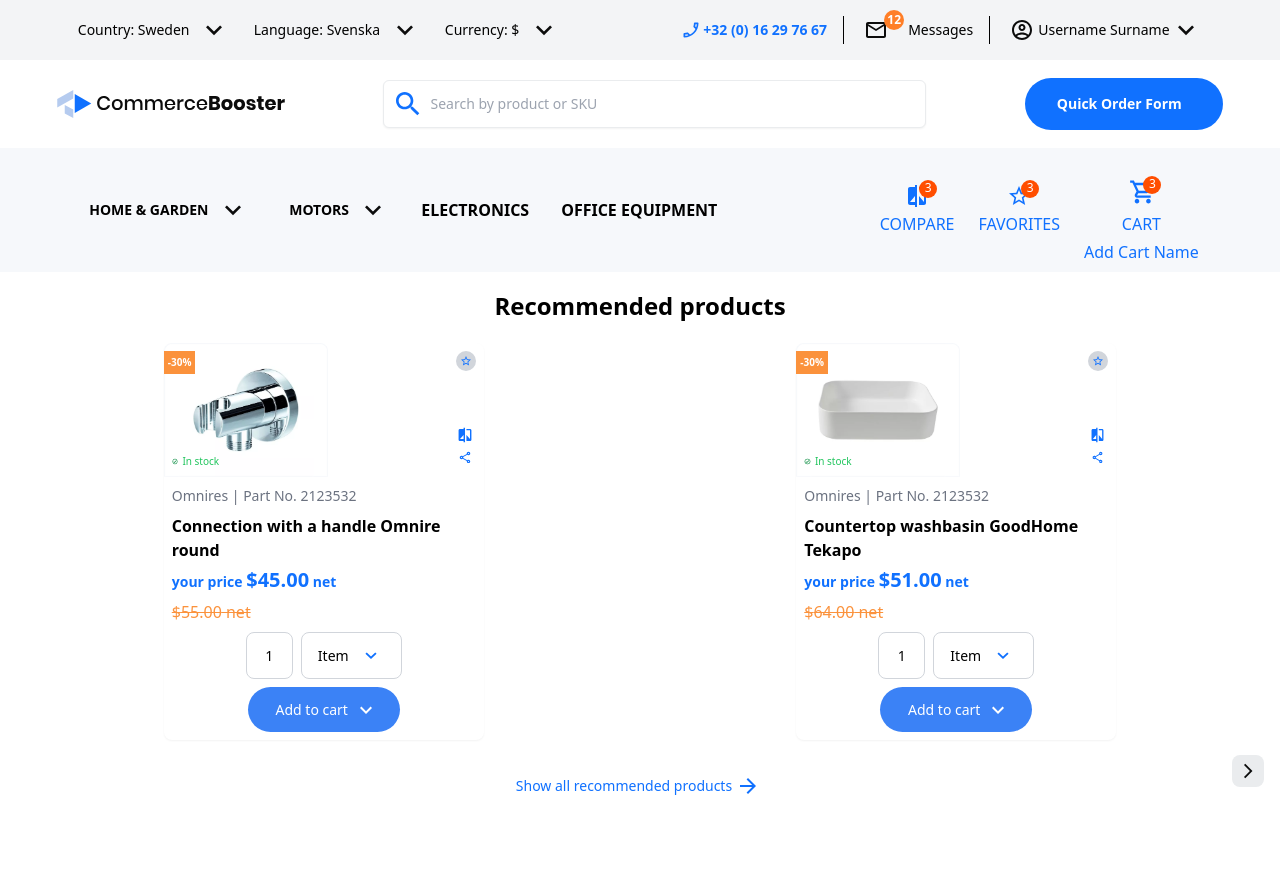
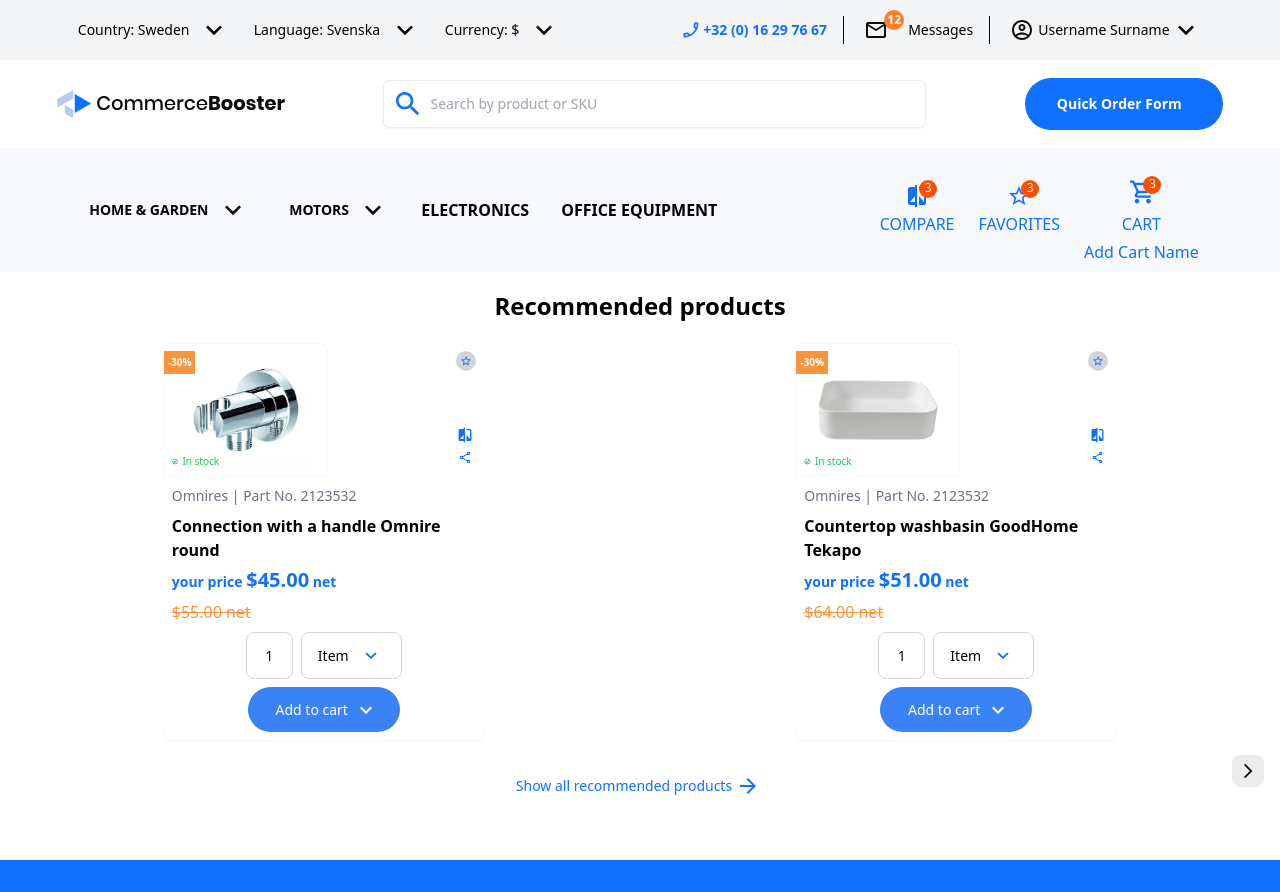
Before and after one commit to darshanbajgain/commerce-booster, a React (Vite) app: page / in a window 1280 px wide. Before the commit the page ends 800 px from the top, so only its background shows below. Built offline with nearby package versions, Linux system fonts and the light colour scheme.

Commit message:
refactor: AdvertiesedBox  component added

```diff
--- a/src/App.jsx
+++ b/src/App.jsx
@@ -1,3 +1,4 @@
+import AdvertiseBox from "./component/AdvertiseBox/AdvertiseBox";
 import Header from "./component/Header/Header";
 import RecommendedProduct from "./component/RecommendedProducts/RecommenedProduct";
 
@@ -6,7 +7,7 @@ export default function App() {
     <div>
       <Header />
       <RecommendedProduct />
-      {/* //margin 64 from this component */}
+      <AdvertiseBox/>
     </div>
   )
 }
--- /dev/null
+++ b/src/component/AdvertiseBox/AdvertiseBox.jsx
@@ -0,0 +1,10 @@
+
+const AdvertiseBox = () => {
+  return (
+    <div className="bg-bgForOrderBtn mt-[64px] px-[24px] py-[16px]">
+
+    </div>
+  )
+}
+
+export default AdvertiseBox
```
